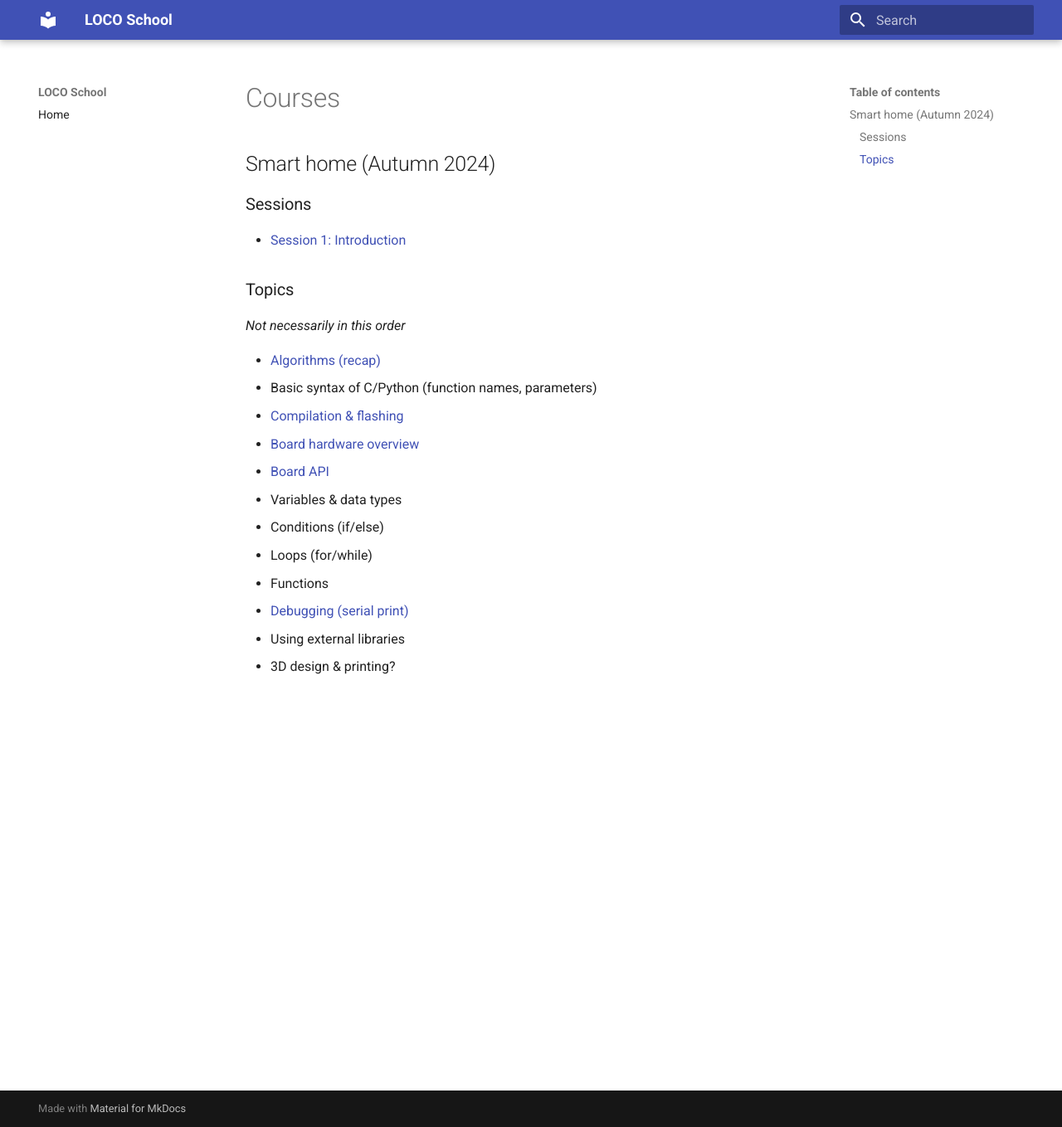
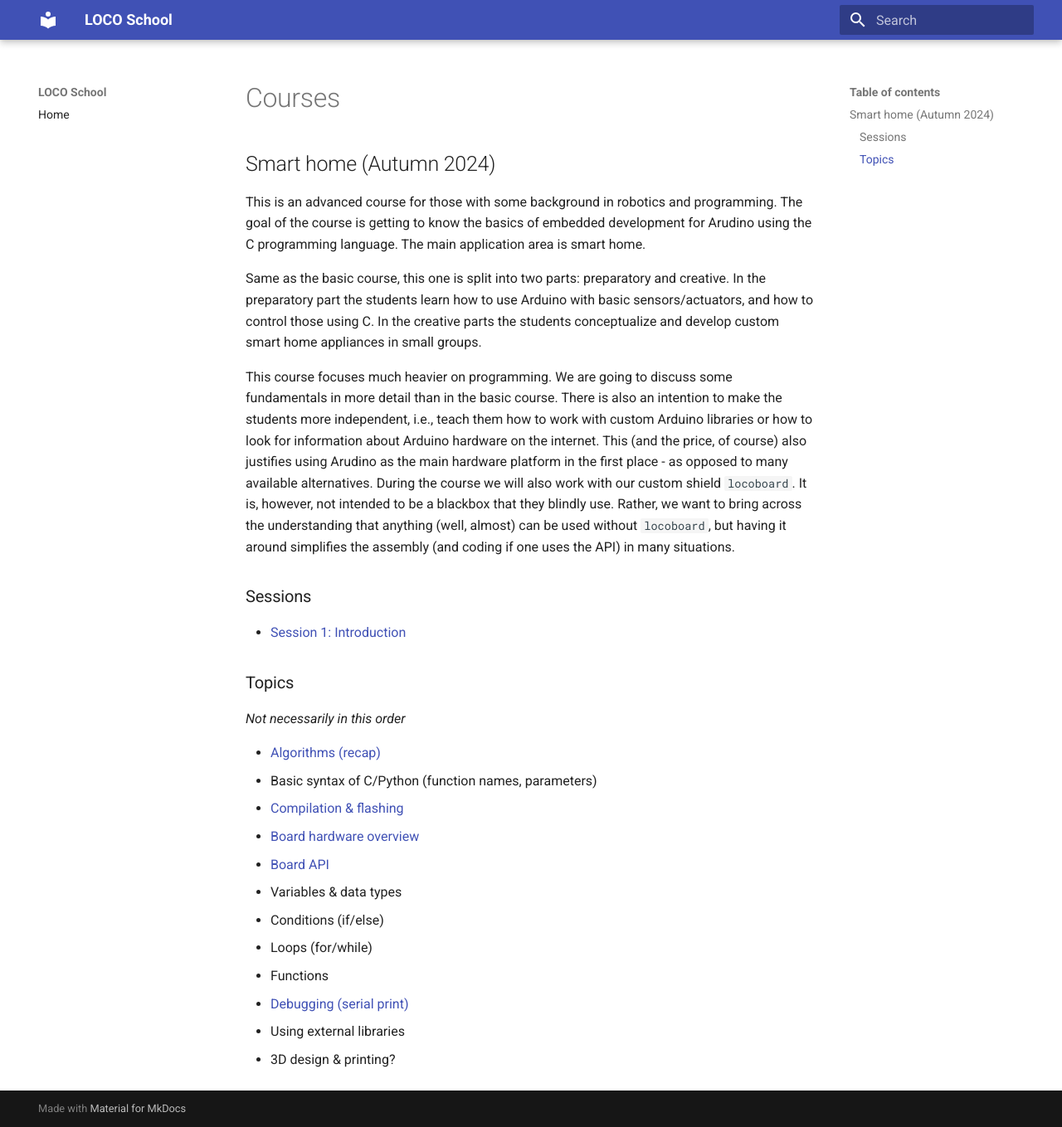
Before and after one commit to locoschool/locoschool, an MkDocs documentation site: the page built from docs/courses.md, in a window 1280 px wide and 1359 px high. Shown: the whole window at 83% size. Built offline with MkDocs 1.6.1 and Material for MkDocs 9.7.7, drawn with Linux system fonts in a browser that asks for light colours.

Commit message:
course philosophy

```diff
--- a/docs/courses.md
+++ b/docs/courses.md
@@ -1,6 +1,12 @@
 # Courses
 
 ## Smart home (Autumn 2024)
+
+This is an advanced course for those with some background in robotics and programming. The goal of the course is getting to know the basics of embedded development for Arudino using the C programming language. The main application area is smart home.
+
+Same as the basic course, this one is split into two parts: preparatory and creative. In the preparatory part the students learn how to use Arduino with basic sensors/actuators, and how to control those using C. In the creative parts the students conceptualize and develop custom smart home appliances in small groups.
+
+This course focuses much heavier on programming. We are going to discuss some fundamentals in more detail than in the basic course. There is also an intention to make the students more independent, i.e., teach them how to work with custom Arduino libraries or how to look for information about Arduino hardware on the internet. This (and the price, of course) also justifies using Arudino as the main hardware platform in the first place - as opposed to many available alternatives. During the course we will also work with our custom shield `locoboard`. It is, however, not intended to be a blackbox that they blindly use. Rather, we want to bring across the understanding that anything (well, almost) can be used without `locoboard`, but having it around simplifies the assembly (and coding if one uses the API) in many situations.
 
 ### Sessions
 
```
